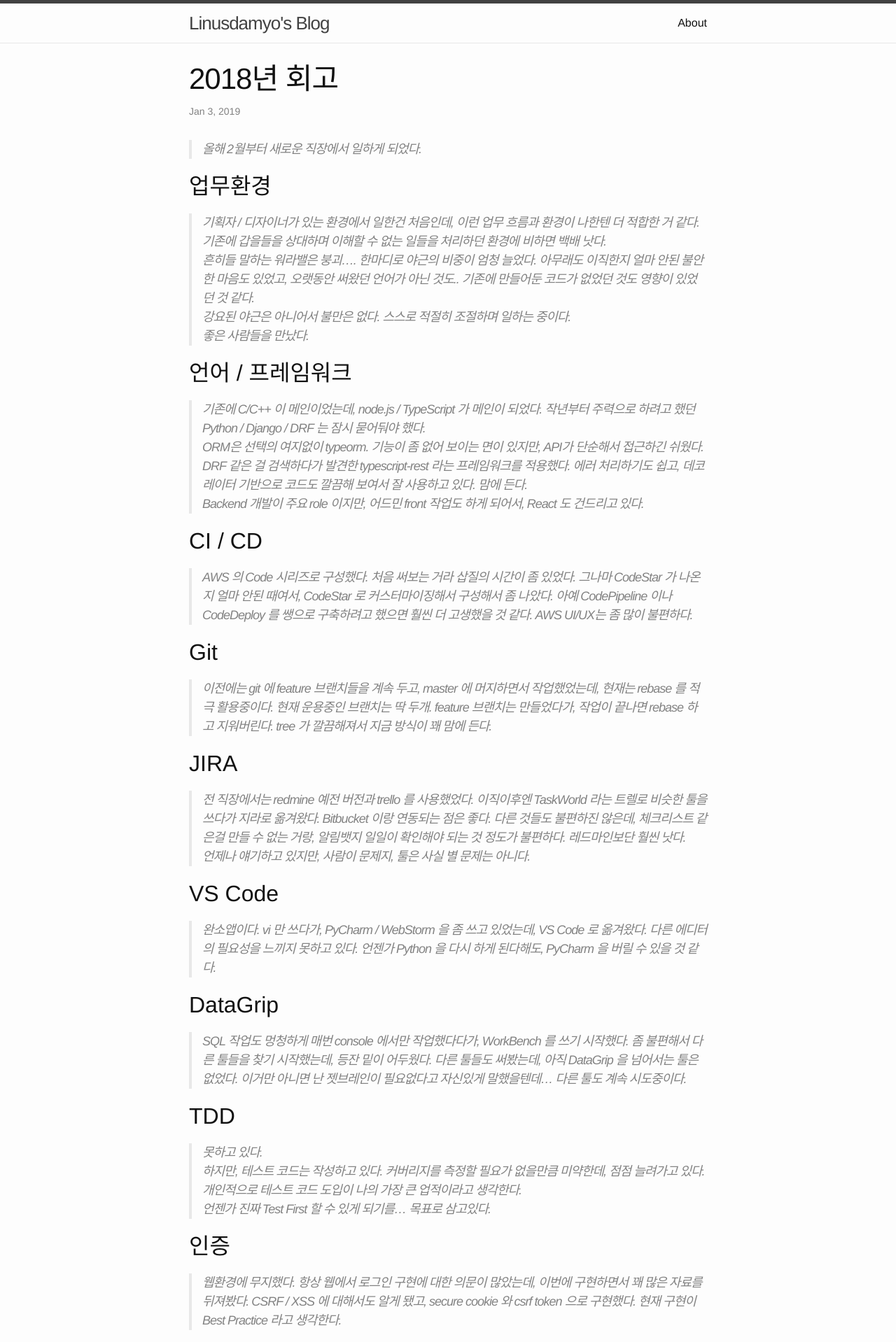
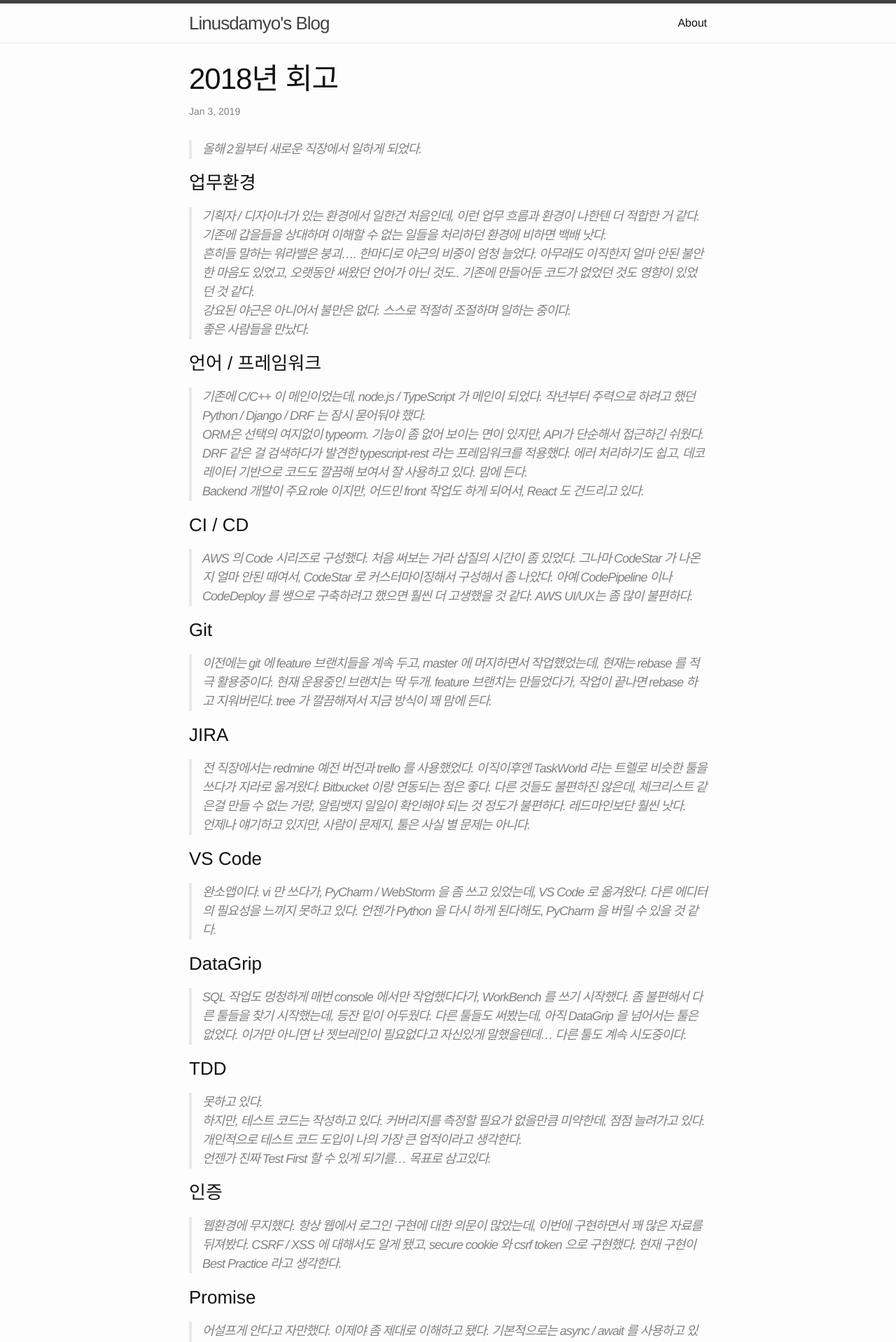
Before and after one commit to linusdamyo/linusdamyo.github.io, a Jekyll site: the page built from _posts/2019-01-03-review-2018.md, in a window 1280 px wide. Shown: the top 1918 px of the page at 70% size. Built offline with Jekyll 4.4.1, drawn with Linux system fonts in a browser that asks for light colours.

```diff
--- a/_posts/2019-01-03-review-2018.md
+++ b/_posts/2019-01-03-review-2018.md
@@ -6,61 +6,50 @@ categories: review
 
 > 올해 2월부터 새로운 직장에서 일하게 되었다.
 
-## 업무환경
-
+### 업무환경
 > 기획자 / 디자이너가 있는 환경에서 일한건 처음인데, 이런 업무 흐름과 환경이 나한텐 더 적합한 거 같다. 기존에 갑을들을 상대하며 이해할 수 없는 일들을 처리하던 환경에 비하면 백배 낫다.
 흔히들 말하는 워라밸은 붕괴.... 한마디로 야근의 비중이 엄청 늘었다. 아무래도 이직한지 얼마 안된 불안한 마음도 있었고, 오랫동안 써왔던 언어가 아닌 것도.. 기존에 만들어둔 코드가 없었던 것도 영향이 있었던 것 같다.
 > 강요된 야근은 아니어서 불만은 없다. 스스로 적절히 조절하며 일하는 중이다.
 > 좋은 사람들을 만났다.
 
-## 언어 / 프레임워크
-
+### 언어 / 프레임워크
 > 기존에 C/C++ 이 메인이었는데, node.js / TypeScript 가 메인이 되었다. 작년부터 주력으로 하려고 했던 Python / Django / DRF 는 잠시 묻어둬야 했다.
 > ORM은 선택의 여지없이 typeorm. 기능이 좀 없어 보이는 면이 있지만, API가 단순해서 접근하긴 쉬웠다.
 > DRF 같은 걸 검색하다가 발견한 typescript-rest 라는 프레임워크를 적용했다. 에러 처리하기도 쉽고, 데코레이터 기반으로 코드도 깔끔해 보여서 잘 사용하고 있다. 맘에 든다.
 > Backend 개발이 주요 role 이지만, 어드민 front 작업도 하게 되어서, React 도 건드리고 있다.
 
-## CI / CD
-
+### CI / CD
 > AWS 의 Code 시리즈로 구성했다. 처음 써보는 거라 삽질의 시간이 좀 있었다. 그나마 CodeStar 가 나온지 얼마 안된 때여서, CodeStar 로 커스터마이징해서 구성해서 좀 나았다. 아예 CodePipeline 이나 CodeDeploy 를 쌩으로 구축하려고 했으면 훨씬 더 고생했을 것 같다. AWS UI/UX는 좀 많이 불편하다.
 
-## Git
-
+### Git
 > 이전에는 git 에 feature 브랜치들을 계속 두고, master 에 머지하면서 작업했었는데, 현재는 rebase 를 적극 활용중이다. 현재 운용중인 브랜치는 딱 두개. feature 브랜치는 만들었다가, 작업이 끝나면 rebase 하고 지워버린다. tree 가 깔끔해져서 지금 방식이 꽤 맘에 든다.
 
-## JIRA
-
+### JIRA
 > 전 직장에서는 redmine 예전 버전과 trello 를 사용했었다. 이직이후엔 TaskWorld 라는 트렐로 비슷한 툴을 쓰다가 지라로 옮겨왔다. Bitbucket 이랑 연동되는 점은 좋다. 다른 것들도 불편하진 않은데, 체크리스트 같은걸 만들 수 없는 거랑, 알림뱃지 일일이 확인해야 되는 것 정도가 불편하다. 레드마인보단 훨씬 낫다.
 > 언제나 얘기하고 있지만, 사람이 문제지, 툴은 사실 별 문제는 아니다.
 
-## VS Code
-
+### VS Code
 > 완소앱이다. vi 만 쓰다가, PyCharm / WebStorm 을 좀 쓰고 있었는데, VS Code 로 옮겨왔다. 다른 에디터의 필요성을 느끼지 못하고 있다. 언젠가 Python 을 다시 하게 된다해도, PyCharm 을 버릴 수 있을 것 같다.
 
-## DataGrip
-
+### DataGrip
 > SQL 작업도 멍청하게 매번 console 에서만 작업했다다가, WorkBench 를 쓰기 시작했다. 좀 불편해서 다른 툴들을 찾기 시작했는데, 등잔 밑이 어두웠다. 다른 툴들도 써봤는데, 아직 DataGrip 을 넘어서는 툴은 없었다. 이거만 아니면 난 젯브레인이 필요없다고 자신있게 말했을텐데... 다른 툴도 계속 시도중이다.
 
-## TDD
-
+### TDD
 > 못하고 있다.
 하지만, 테스트 코드는 작성하고 있다. 커버리지를 측정할 필요가 없을만큼 미약한데, 점점 늘려가고 있다. 개인적으로 테스트 코드 도입이 나의 가장 큰 업적이라고 생각한다.
 > 언젠가 진짜 Test First 할 수 있게 되기를... 목표로 삼고있다.
 
-## 인증
-
+### 인증
 > 웹환경에 무지했다. 항상 웹에서 로그인 구현에 대한 의문이 많았는데, 이번에 구현하면서 꽤 많은 자료를 뒤져봤다. CSRF / XSS 에 대해서도 알게 됐고, secure cookie 와 csrf token 으로 구현했다. 현재 구현이 Best Practice 라고 생각한다.
 
-## Promise
-
+### Promise
 > 어설프게 안다고 자만했다. 이제야 좀 제대로 이해하고 됐다. 기본적으로는 async / await 를 사용하고 있지만, Promise 가 필요한 순간들이 있기 때문에, 진작에 좀 공부했어야 했는데... 늦게나마 찾아봐서 다행이다.
 
-## Lambda
-
+### Lambda
 > 이미지 리사이즈 처리 / 아이폰 mov 파일 인코딩 / 슬랙 알림 기능 등에 활용중이다.
 > 코드를 직접짠 부분은 별로 없고, 대부분 GitHub 에서 검색하고 적용한 코드들이다.
 
-# 업무
+## 업무
 
 ---
 
@@ -72,22 +61,20 @@ categories: review
 - 통계 화면
 - 어드민 시스템
 
-# 학습
+## 학습
 
 ---
 
-## 코드스피츠
-
+### 코드스피츠
 > 개발자라면 꼭 들어볼만한 수업이다. 최고다. 개발의 방향, 프로그래밍의 본질에 대해 생각하게 해준다. 맹대표님께 무한한 감사를 드린다. 100% 이해하지 못한 점이 아쉽다. 두고두고 복습해야할 수업이다.
 
-## 책읽기모임
-
+### 책읽기모임
 > 이제 2년째 꾸준히 출석중이다. 객체지향 프로그래밍을 제대로 배울 수 있었다.
 > 좋은 책들을 만날 수 있었고, 코드스피츠 수업을 들을때 이해도도 높아졌다.
 > 혼자서 읽었다면 제대로 이해할 수 없었던 부분들을 아샬님의 정리로 많은 부분을 커버할 수 있었다.
 다른 분들의 경험담, 다른 관점과 시각으로 주신 의견들은 늘 배울점이 많다.
 
-# 아쉬운 점
+## 아쉬운 점
 
 ---
 
@@ -101,16 +88,14 @@ categories: review
 
 > 올해 아쉬웠던 점들이, 내년의 목표들이다.
 
-# 업무 목표
+## 업무 목표
 
 ---
 
-## 어드민 리뉴얼
-
+### 어드민 리뉴얼
 > grommet 을 써 볼 계획이다.
 > 데이터 처리와 뷰를 분리하는게 목표이다.
 
-## API 서버
-
+### API 서버
 > 테스트 커버리지를 높이고, 리팩토링을 지속적으로 진행할 계획.
 > 서버리스 / ECS / docker 로의 이전도 검토해볼 생각이다.
```
